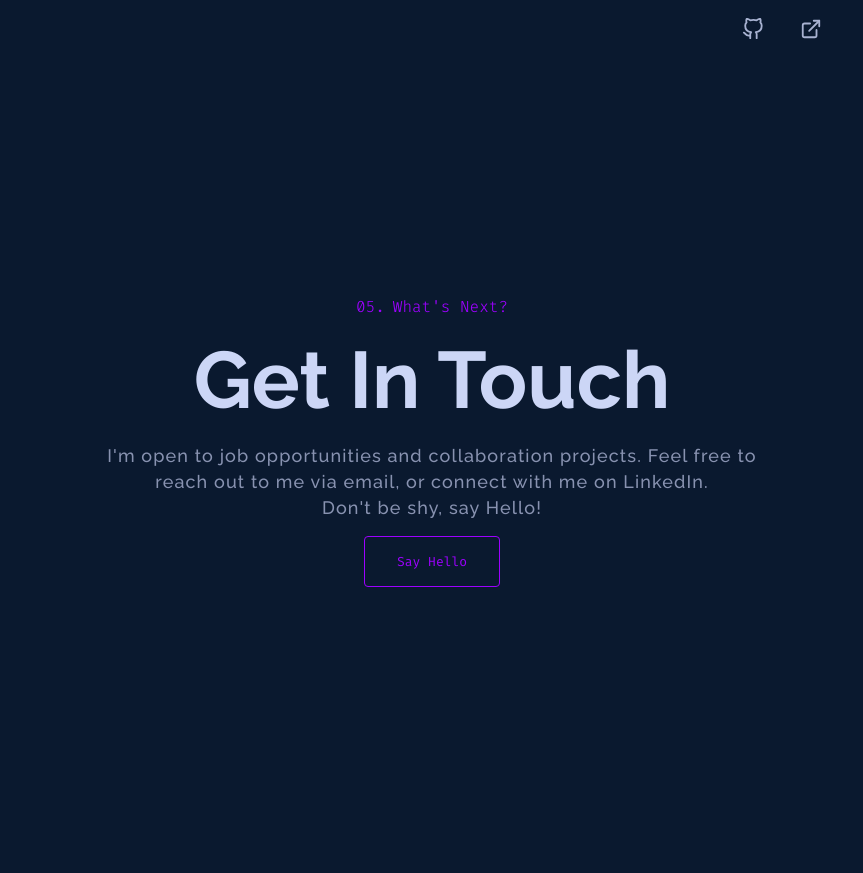
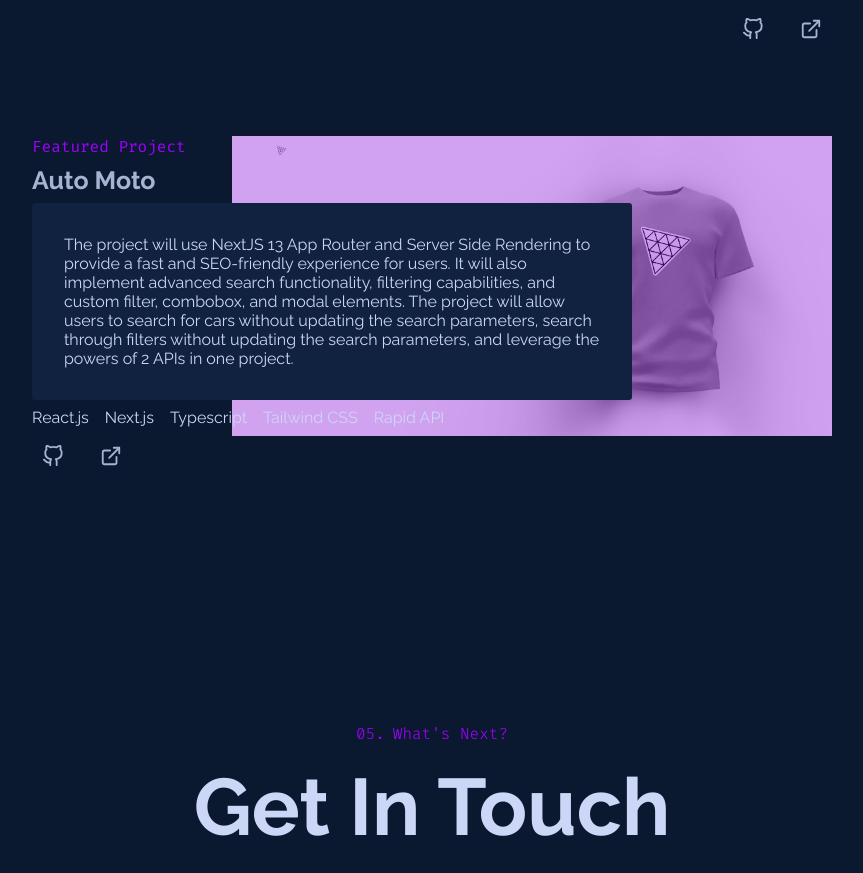
Before and after one commit to knightfury101/Portfolio_New, a Next.js app: page / in a window 1280 px wide. Shown: the part 5460-6333 px from the top of the page, without its empty margins (208-1071 px from the left). Built offline with nearby package versions, Linux system fonts and the light colour scheme; no server answers.

Commit message:
Update Projects.tsx

```diff
--- a/src/sections/Projects.tsx
+++ b/src/sections/Projects.tsx
@@ -100,6 +100,23 @@ function Projects() {
         github: "https://github.com/knightfury101/threejs-ai",
         externalLink: "https://meek-salamander-9200f0.netlify.app/",
       },
+    },{
+      image: "/project3.png",
+      projectName: "Auto Moto",
+      projectLink: "https://auto-moto-alay.vercel.app/",
+      projectDescription:
+        "The project will use NextJS 13 App Router and Server Side Rendering to provide a fast and SEO-friendly experience for users. It will also implement advanced search functionality, filtering capabilities, and custom filter, combobox, and modal elements. The project will allow users to search for cars without updating the search parameters, search through filters without updating the search parameters, and leverage the powers of 2 APIs in one project.",
+      projectTech: [
+        "React.js",
+        "Next.js",
+        "Typescript",
+        "Tailwind CSS",
+        "Rapid API",
+      ],
+      projectExternalLinks: {
+        github: "https://github.com/knightfury101/auto_moto",
+        externalLink: "https://auto-moto-alay.vercel.app/",
+      },
     },
   ];
   return (
```
